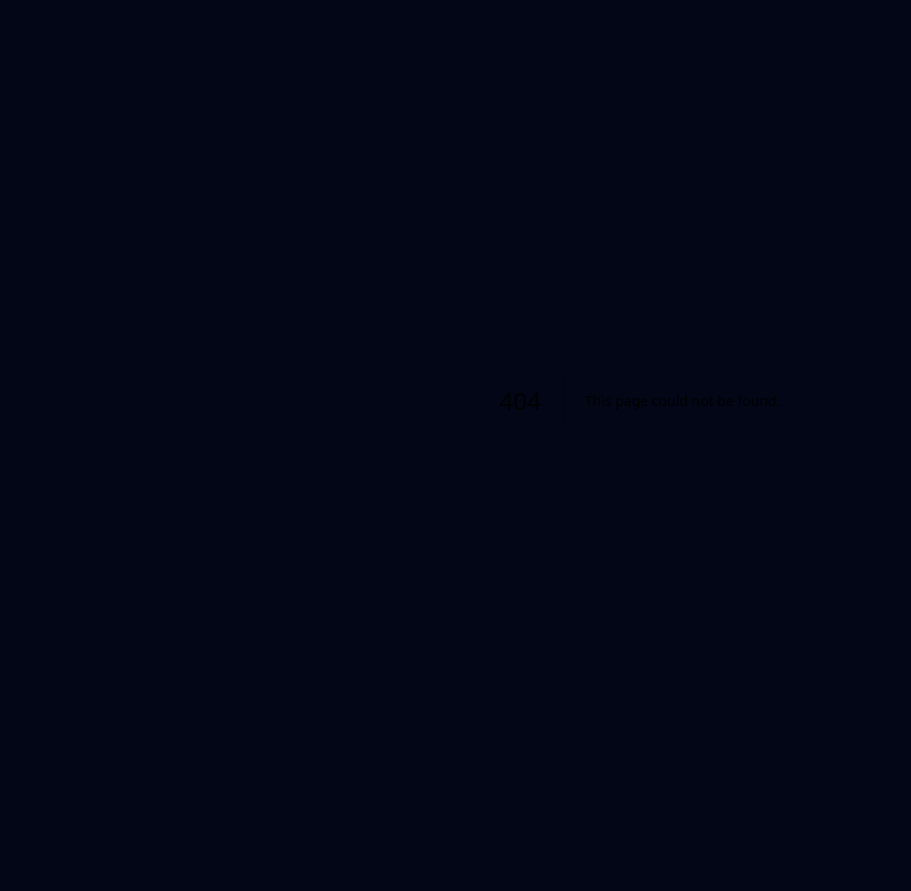
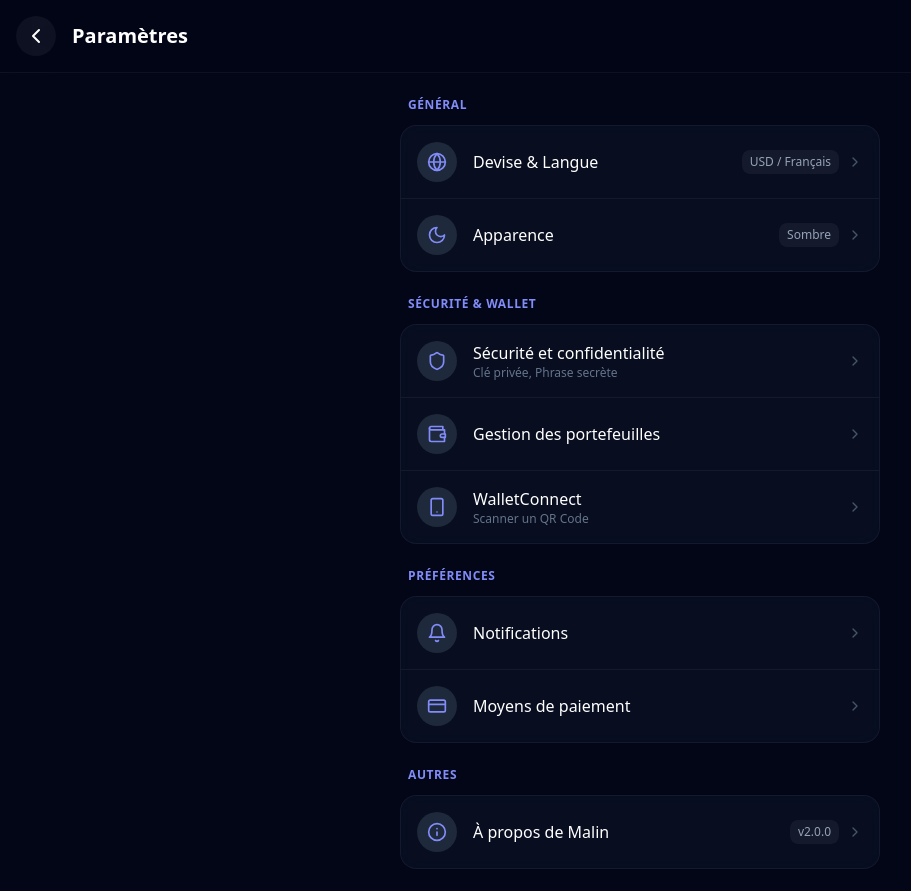
Before and after one commit to amss186/MalinWallet, a Next.js app: page /settings in a window 1280 px wide. Before the commit this address had no page. Shown: the top 891 px of the page, without its empty margins (0-911 px from the left). Before the commit the page ends 800 px from the top, so only its background shows below. Built offline with nearby package versions, Linux system fonts and the light colour scheme.

Commit message:
Create page.tsx

```diff
--- /dev/null
+++ b/app/settings/page.tsx
@@ -0,0 +1,119 @@
+'use client';
+
+import React from 'react';
+import { useRouter } from 'next/navigation';
+import {
+  ChevronLeft,
+  Shield,
+  Globe,
+  Bell,
+  CreditCard,
+  Smartphone,
+  Info,
+  ChevronRight,
+  LogOut,
+  Moon,
+  Wallet
+} from 'lucide-react';
+import { auth } from '@/lib/firebase';
+import { toast, ToastContainer } from 'react-toastify';
+
+export default function SettingsPage() {
+  const router = useRouter();
+
+  const handleLogout = async () => {
+    await auth.signOut();
+    router.push('/login');
+    toast.info("À bientôt !");
+  };
+
+  const settingsGroups = [
+    {
+      title: "Général",
+      items: [
+        { icon: Globe, label: "Devise & Langue", value: "USD / Français", action: () => {} },
+        { icon: Moon, label: "Apparence", value: "Sombre", action: () => {} },
+      ]
+    },
+    {
+      title: "Sécurité & Wallet",
+      items: [
+        { icon: Shield, label: "Sécurité et confidentialité", sub: "Clé privée, Phrase secrète", action: () => {} },
+        { icon: Wallet, label: "Gestion des portefeuilles", action: () => {} },
+        { icon: Smartphone, label: "WalletConnect", sub: "Scanner un QR Code", action: () => router.push('/scan') },
+      ]
+    },
+    {
+      title: "Préférences",
+      items: [
+        { icon: Bell, label: "Notifications", action: () => router.push('/notifications') },
+        { icon: CreditCard, label: "Moyens de paiement", action: () => {} },
+      ]
+    },
+    {
+      title: "Autres",
+      items: [
+        { icon: Info, label: "À propos de Malin", value: "v2.0.0", action: () => {} },
+      ]
+    }
+  ];
+
+  return (
+    <div className="min-h-screen bg-[#020617] pb-24">
+      <ToastContainer theme="dark" position="bottom-center" />
+
+      {/* Header */}
+      <div className="sticky top-0 z-20 bg-[#020617]/80 backdrop-blur-xl border-b border-white/5 p-4 flex items-center gap-4">
+        <button onClick={() => router.back()} className="p-2 bg-white/5 rounded-full hover:bg-white/10 transition">
+          <ChevronLeft size={24} className="text-white" />
+        </button>
+        <h1 className="text-xl font-bold text-white">Paramètres</h1>
+      </div>
+
+      <div className="p-4 space-y-6 max-w-lg mx-auto mt-2">
+
+        {/* Settings Groups */}
+        {settingsGroups.map((group, idx) => (
+          <div key={idx}>
+            <h3 className="text-indigo-400 text-xs font-bold uppercase tracking-wider mb-3 ml-2">{group.title}</h3>
+            <div className="bg-slate-900/50 border border-white/5 rounded-2xl overflow-hidden backdrop-blur-md">
+              {group.items.map((item, i) => (
+                <button
+                  key={i}
+                  onClick={item.action}
+                  className="w-full flex items-center justify-between p-4 hover:bg-white/5 transition border-b border-white/5 last:border-0 active:bg-indigo-500/10"
+                >
+                  <div className="flex items-center gap-4">
+                    <div className="w-10 h-10 rounded-full bg-slate-800 flex items-center justify-center text-indigo-400">
+                      <item.icon size={20} />
+                    </div>
+                    <div className="text-left">
+                      <p className="text-white font-medium">{item.label}</p>
+                      {item.sub && <p className="text-xs text-slate-500">{item.sub}</p>}
+                    </div>
+                  </div>
+                  <div className="flex items-center gap-2">
+                    {item.value && <span className="text-xs text-slate-400 bg-white/5 px-2 py-1 rounded-lg">{item.value}</span>}
+                    <ChevronRight size={16} className="text-slate-600" />
+                  </div>
+                </button>
+              ))}
+            </div>
+          </div>
+        ))}
+
+        {/* Logout Button */}
+        <button
+          onClick={handleLogout}
+          className="w-full p-4 rounded-2xl border border-red-500/20 bg-red-500/10 text-red-400 font-bold hover:bg-red-500/20 transition flex items-center justify-center gap-2 mt-8"
+        >
+          <LogOut size={20} /> Déconnexion
+        </button>
+
+        <p className="text-center text-slate-600 text-xs mt-8">
+          Malin Wallet • Fait avec ❤️ en Gambie
+        </p>
+      </div>
+    </div>
+  );
+}
```
